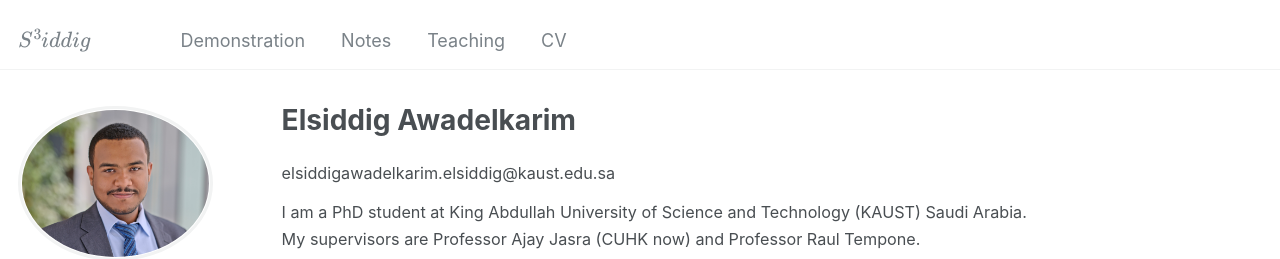
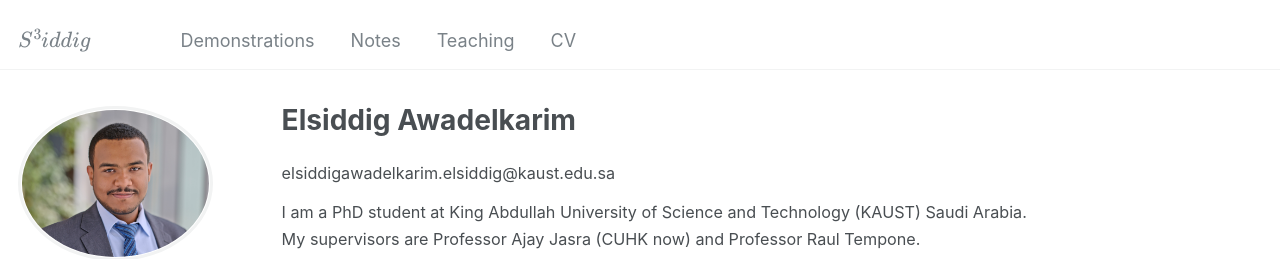
Before and after one commit to siddigss/siddigss.github.io, a Jekyll site: the page built from _pages/about.md, in a window 1280 px wide. Shown: the top 259 px of the page. Built offline with Jekyll 4.4.1, drawn with Linux system fonts in a browser that asks for light colours; some web fonts are replaced.

Commit message:
Update navigation.yml

```diff
--- a/_data/navigation.yml
+++ b/_data/navigation.yml
@@ -1,6 +1,6 @@
 # main links links
 main:
-  - title: "Demonstration"
+  - title: "Demonstrations"
     url: /demonstration/
 
   - title: "Notes"
```
